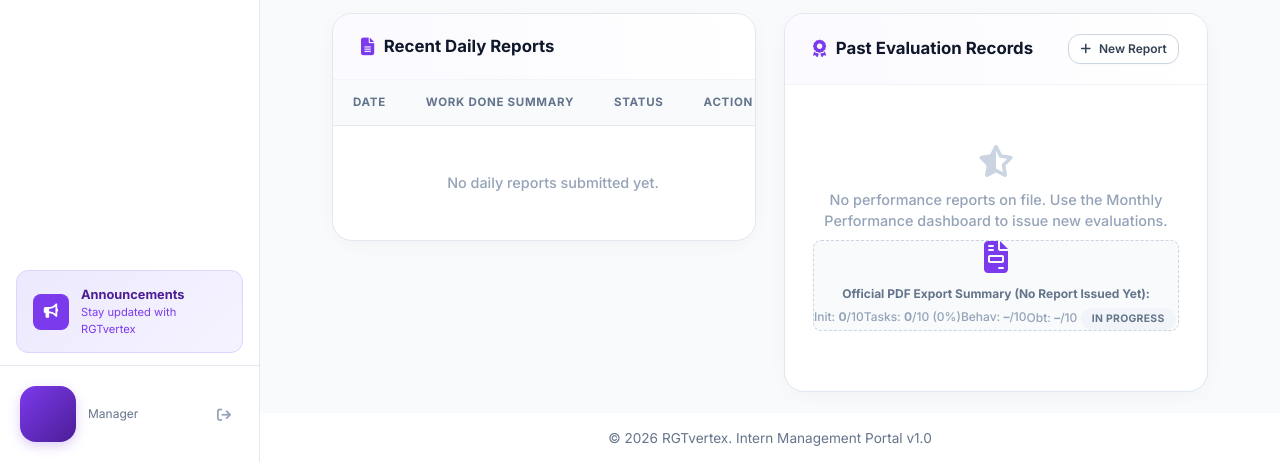
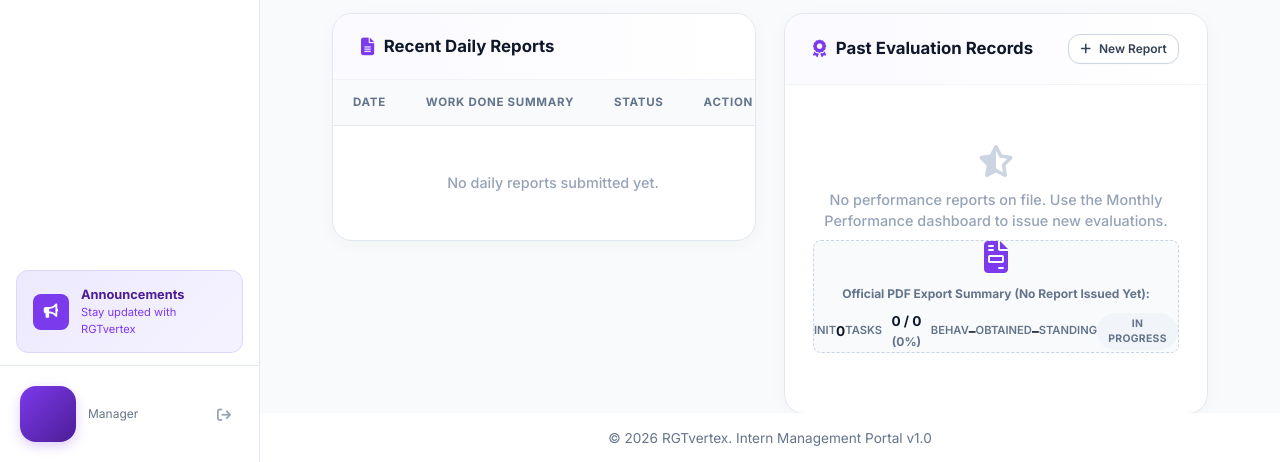
Before and after one commit to RGTvertex-web/Attendance-Portal-try, a Python web app: template templates/manager/student_detail.html in a window 1280 px wide. Shown: the part 1304-1766 px from the top of the page. Run offline with Jinja, Linux system fonts and the light colour scheme; the template is opened without the code that fills it, so the values that code supplies are empty; some libraries are stand-ins or nearby versions.

Commit message:
Update student_detail.html

```diff
--- a/templates/manager/student_detail.html
+++ b/templates/manager/student_detail.html
@@ -448,12 +448,27 @@
               </div>
               <div class="p-2 my-2" style="background: #f8fafc; border: 1px solid #e2e8f0; border-radius: 0.5rem; font-size: 0.75rem;">
                 <div style="font-weight: 700; color: #64748b; margin-bottom: 0.3rem;"><i class="fa-solid fa-file-invoice" style="color: #7c3aed;"></i> Official PDF Export Metrics (out of 10):</div>
-                <div class="d-flex flex-wrap gap-3">
-                  <div>Init: <strong style="color:#0f172a;">{{ pr.get('derived_initiative', pr.get('initiative', '0')) }}</strong></div>
-                  <div>Tasks: <strong style="color:#0f172a;">{{ pr.get('derived_tasks_completed', 0) }} / {{ pr.get('derived_tasks_assigned', 0) }} ({{ pr.get('derived_completion_pct', '0%') }})</strong></div>
-                  <div>Behav: <strong style="color:#0f172a;">{{ pr.get('derived_behavioral_index', '–') }}</strong></div>
-                  <div>Obtained: <strong style="color:#0f172a;">{{ pr.get('derived_obtained_score', '–') }}</strong></div>
-                  <div>Standing: <span class="badge" style="background: {% if pr.get('derived_standing') == 'PASS' %}#dcfce7; color:#15803d{% else %}#fee2e2; color:#b91c1c{% endif %}; font-size: 0.65rem;">{{ pr.get('derived_standing', '–') }}</span></div>
+                <div class="d-flex flex-wrap gap-4 mt-2">
+                  <div class="d-flex flex-column">
+                    <span style="color:#64748b; font-size: 0.7rem; font-weight: 600; text-transform: uppercase; margin-bottom: 2px;">Init</span>
+                    <strong style="color:#0f172a; font-size: 0.85rem;">{{ pr.get('derived_initiative', pr.get('initiative', '0')) }}</strong>
+                  </div>
+                  <div class="d-flex flex-column">
+                    <span style="color:#64748b; font-size: 0.7rem; font-weight: 600; text-transform: uppercase; margin-bottom: 2px;">Tasks</span>
+                    <strong style="color:#0f172a; font-size: 0.85rem;">{{ pr.get('derived_tasks_completed', 0) }} / {{ pr.get('derived_tasks_assigned', 0) }} <span style="color:#64748b; font-size: 0.75rem;">({{ pr.get('derived_completion_pct', '0%') }})</span></strong>
+                  </div>
+                  <div class="d-flex flex-column">
+                    <span style="color:#64748b; font-size: 0.7rem; font-weight: 600; text-transform: uppercase; margin-bottom: 2px;">Behav</span>
+                    <strong style="color:#0f172a; font-size: 0.85rem;">{{ pr.get('derived_behavioral_index', '–') }}</strong>
+                  </div>
+                  <div class="d-flex flex-column">
+                    <span style="color:#64748b; font-size: 0.7rem; font-weight: 600; text-transform: uppercase; margin-bottom: 2px;">Obtained</span>
+                    <strong style="color:#0f172a; font-size: 0.85rem;">{{ pr.get('derived_obtained_score', '–') }}</strong>
+                  </div>
+                  <div class="d-flex flex-column">
+                    <span style="color:#64748b; font-size: 0.7rem; font-weight: 600; text-transform: uppercase; margin-bottom: 2px;">Standing</span>
+                    <span class="badge" style="background: {% if pr.get('derived_standing') == 'PASS' %}#dcfce7; color:#15803d{% else %}#fee2e2; color:#b91c1c{% endif %}; font-size: 0.65rem; width: fit-content;">{{ pr.get('derived_standing', '–') }}</span>
+                  </div>
                 </div>
               </div>
               <div class="past-perf-body">
@@ -468,11 +483,27 @@
             <p style="margin-bottom: 0.5rem;">No performance reports on file. Use the Monthly Performance dashboard to issue new evaluations.</p>
             <div class="p-2 mx-auto" style="background: #f8fafc; border: 1px dashed #cbd5e1; border-radius: 0.5rem; max-width: 500px; font-size: 0.75rem;">
               <div style="font-weight: 700; color: #64748b; margin-bottom: 0.3rem;"><i class="fa-solid fa-file-invoice" style="color: #7c3aed;"></i> Official PDF Export Summary (No Report Issued Yet):</div>
-              <div class="d-flex justify-content-around">
-                <div>Init: <strong>0</strong>/10</div>
-                <div>Tasks: <strong>0</strong>/10 (0%)</div>
-                <div>Behav: <strong>–</strong>/10</div>
-                <div>Obt: <strong>–</strong>/10 <span class="badge" style="background: #f1f5f9; color: #64748b; font-size: 0.65rem;">IN PROGRESS</span></div>
+              <div class="d-flex flex-wrap gap-4 mt-2 justify-content-center">
+                <div class="d-flex flex-column align-items-center">
+                  <span style="color:#64748b; font-size: 0.7rem; font-weight: 600; text-transform: uppercase; margin-bottom: 2px;">Init</span>
+                  <strong style="color:#0f172a; font-size: 0.85rem;">0</strong>
+                </div>
+                <div class="d-flex flex-column align-items-center">
+                  <span style="color:#64748b; font-size: 0.7rem; font-weight: 600; text-transform: uppercase; margin-bottom: 2px;">Tasks</span>
+                  <strong style="color:#0f172a; font-size: 0.85rem;">0 / 0 <span style="color:#64748b; font-size: 0.75rem;">(0%)</span></strong>
+                </div>
+                <div class="d-flex flex-column align-items-center">
+                  <span style="color:#64748b; font-size: 0.7rem; font-weight: 600; text-transform: uppercase; margin-bottom: 2px;">Behav</span>
+                  <strong style="color:#0f172a; font-size: 0.85rem;">–</strong>
+                </div>
+                <div class="d-flex flex-column align-items-center">
+                  <span style="color:#64748b; font-size: 0.7rem; font-weight: 600; text-transform: uppercase; margin-bottom: 2px;">Obtained</span>
+                  <strong style="color:#0f172a; font-size: 0.85rem;">–</strong>
+                </div>
+                <div class="d-flex flex-column align-items-center">
+                  <span style="color:#64748b; font-size: 0.7rem; font-weight: 600; text-transform: uppercase; margin-bottom: 2px;">Standing</span>
+                  <span class="badge" style="background: #f1f5f9; color: #64748b; font-size: 0.65rem; width: fit-content;">IN PROGRESS</span>
+                </div>
               </div>
             </div>
           </div>
```
